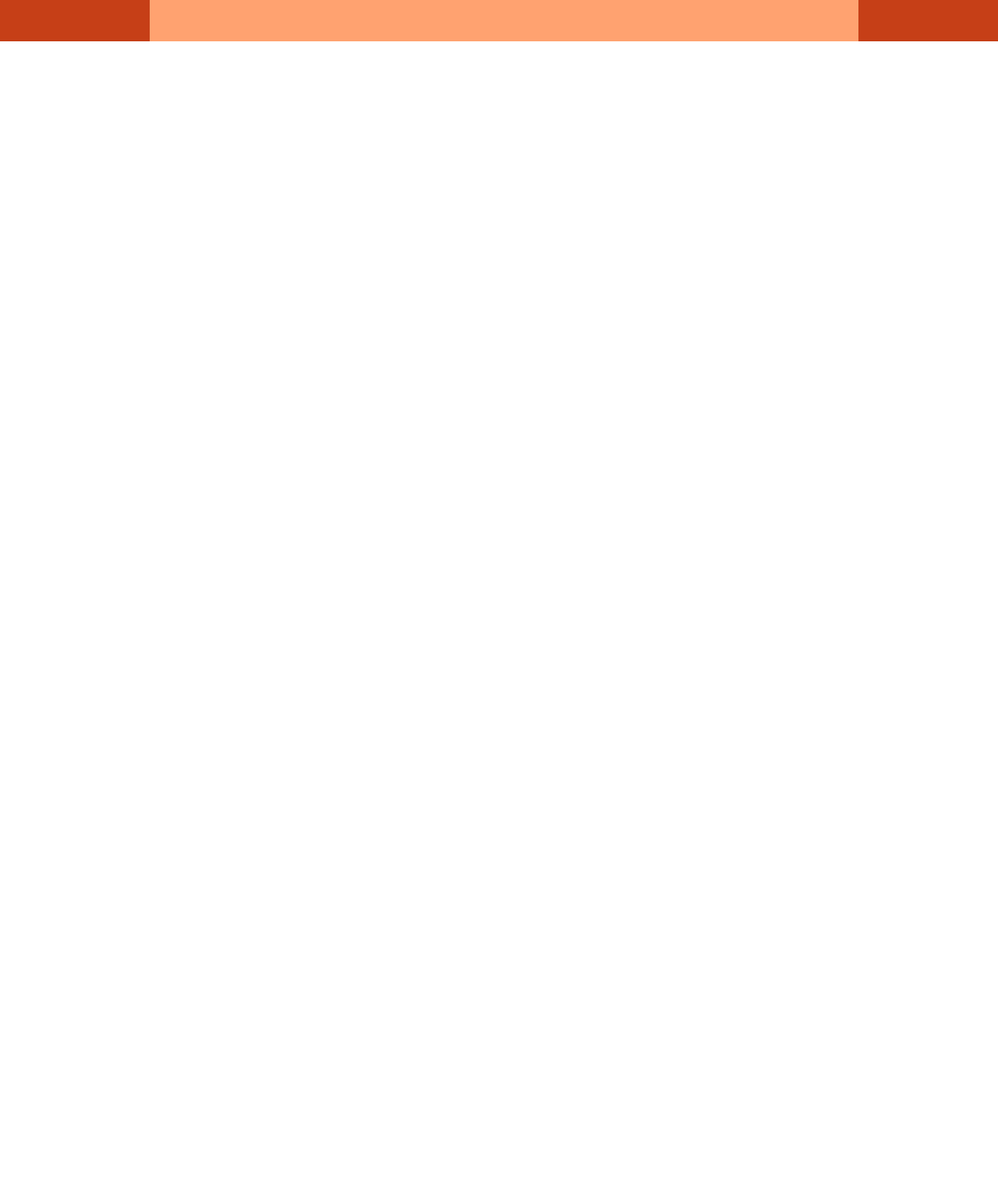
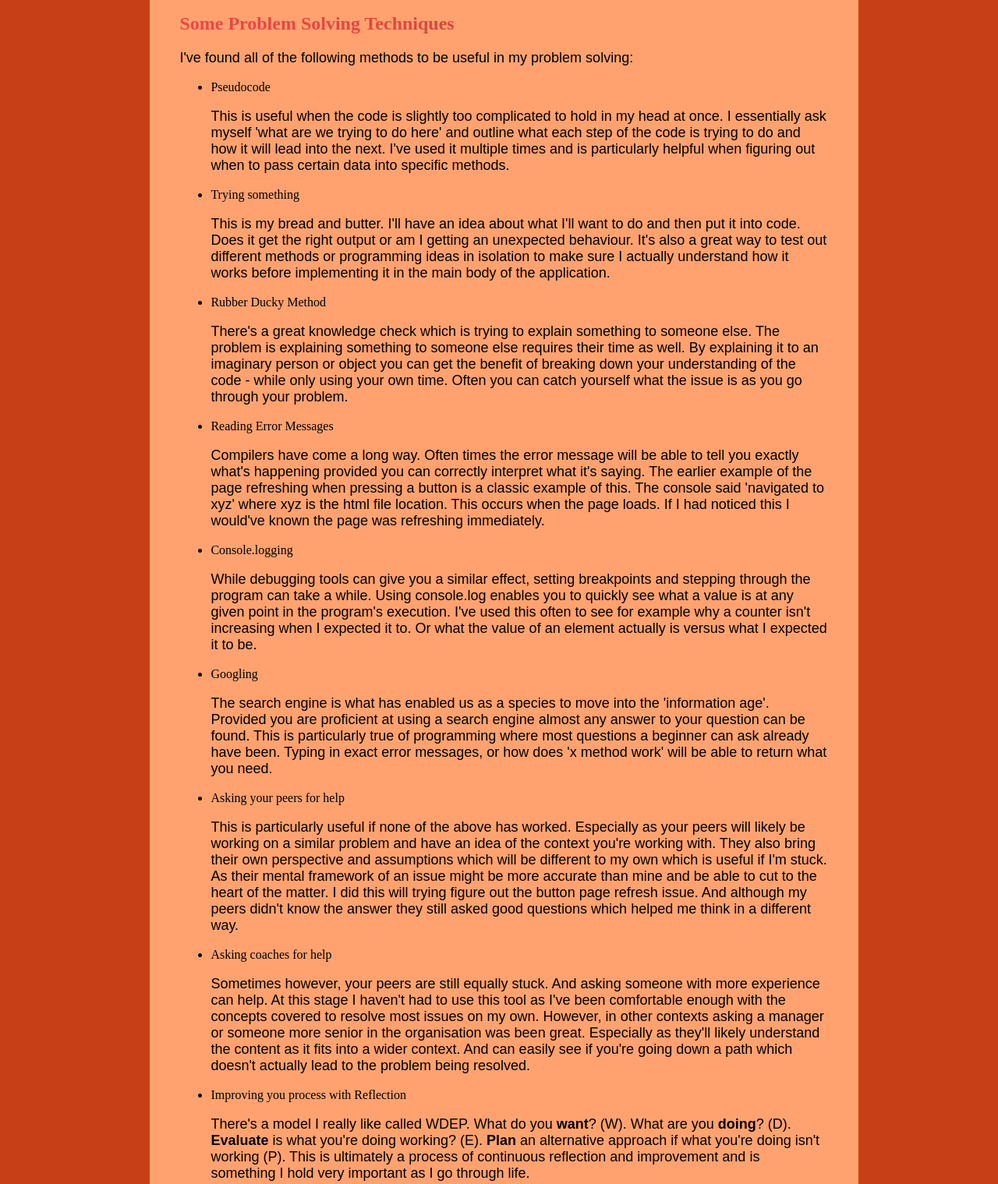
Before and after one commit to dylan-curtis-reeve/dylan-curtis-reeve.github.io, a plain HTML site: page blog/problem-solving.html in a window 1280 px wide. Shown: the part 1350-2869 px from the top of the page at 78% size. Before the commit the page ends 1403 px from the top, so only its background shows below. Drawn offline with Linux system fonts and the light colour scheme; a web font is replaced by a local one.

Commit message:
Update problem-solving blog to include a bullet list of problem solving methodologies and my thoughts on them

```diff
--- a/blog/problem-solving.html
+++ b/blog/problem-solving.html
@@ -64,10 +64,66 @@ Improving your process with reflection-->
                 <p>
                     During this particular sprint I didn't really need to go 'up the chain' in problem solving methods for the EDA content. I found that by understanding what the tests were wanting as an outcome I was usually able to provide a functional solution within ~10 to 20 minutes. If something wasn't working as intended using console.log() (which displays whatever you've put into the brackets is at the point in the code where console.log is written) helped me see where something wasn't working. Referring back to previous notes was also useful as I had written them in a way that I understood. Finally if neither of these worked then Google / Stack Overflow / MDN / W3Schools were all fantastic resources. As at this stage it's making sure I understand what the functions within Javascript actually do which is the sticking point. Rather than how to combine them in complex ways (which will come later).
                 </p>
+                <h2>Some Problem Solving Techniques</h2>
                 <p>
-
+                    I've found all of the following methods to be useful in my problem solving:
                 </p>
-
+                <ul>
+                    <li>
+                        Pseudocode
+                    </li>
+                    <p>
+                        This is useful when the code is slightly too complicated to hold in my head at once. I essentially ask myself 'what are we trying to do here' and outline what each step of the code is trying to do and how it will lead into the next. I've used it multiple times and is particularly helpful when figuring out when to pass certain data into specific methods.
+                    </p>
+                    <li>
+                        Trying something
+                    </li>
+                    <p>
+                        This is my bread and butter. I'll have an idea about what I'll want to do and then put it into code. Does it get the right output or am I getting an unexpected behaviour. It's also a great way to test out different methods or programming ideas in isolation to make sure I actually understand how it works before implementing it in the main body of the application.
+                    </p>
+                    <li>
+                        Rubber Ducky Method
+                    </li>
+                    <p>
+                        There's a great knowledge check which is trying to explain something to someone else. The problem is explaining something to someone else requires their time as well. By explaining it to an imaginary person or object you can get the benefit of breaking down your understanding of the code - while only using your own time. Often you can catch yourself what the issue is as you go through your problem.
+                    </p>
+                    <li>
+                        Reading Error Messages
+                    </li>
+                    <p>
+                        Compilers have come a long way. Often times the error message will be able to tell you exactly what's happening provided you can correctly interpret what it's saying. The earlier example of the page refreshing when pressing a button is a classic example of this. The console said 'navigated to xyz' where xyz is the html file location. This occurs when the page loads. If I had noticed this I would've known the page was refreshing immediately.
+                    </p>
+                    <li>
+                        Console.logging
+                    </li>
+                    <p>
+                        While debugging tools can give you a similar effect, setting breakpoints and stepping through the program can take a while. Using console.log enables you to quickly see what a value is at any given point in the program's execution. I've used this often to see for example why a counter isn't increasing when I expected it to. Or what the value of an element actually is versus what I expected it to be.
+                    </p>
+                    <li>
+                        Googling
+                    </li>
+                    <p>
+                        The search engine is what has enabled us as a species to move into the 'information age'. Provided you are proficient at using a search engine almost any answer to your question can be found. This is particularly true of programming where most questions a beginner can ask already have been. Typing in exact error messages, or how does 'x method work' will be able to return what you need.
+                    </p>
+                    <li>
+                        Asking your peers for help
+                    </li>
+                    <p>
+                        This is particularly useful if none of the above has worked. Especially as your peers will likely be working on a similar problem and have an idea of the context you're working with. They also bring their own perspective and assumptions which will be different to my own which is useful if I'm stuck. As their mental framework of an issue might be more accurate than mine and be able to cut to the heart of the matter. I did this will trying figure out the button page refresh issue. And although my peers didn't know the answer they still asked good questions which helped me think in a different way.
+                    </p>
+                    <li>
+                        Asking coaches for help
+                    </li>
+                    <p>
+                        Sometimes however, your peers are still equally stuck. And asking someone with more experience can help. At this stage I haven't had to use this tool as I've been comfortable enough with the concepts covered to resolve most issues on my own. However, in other contexts asking a manager or someone more senior in the organisation was been great. Especially as they'll likely understand the content as it fits into a wider context. And can easily see if you're going down a path which doesn't actually lead to the problem being resolved.
+                    </p>
+                    <li>
+                        Improving you process with Reflection
+                    </li>
+                    <p>
+                        There's a model I really like called WDEP. What do you <strong>want</strong>? (W). What are you <strong>doing</strong>? (D). <strong>Evaluate</strong> is what you're doing working? (E). <strong>Plan</strong> an alternative approach if what you're doing isn't working (P). This is ultimately a process of continuous reflection and improvement and is something I hold very important as I go through life.
+                    </p>
+                </ul>
             </div>
             <nav class="container">
                     <div class="left">
```
